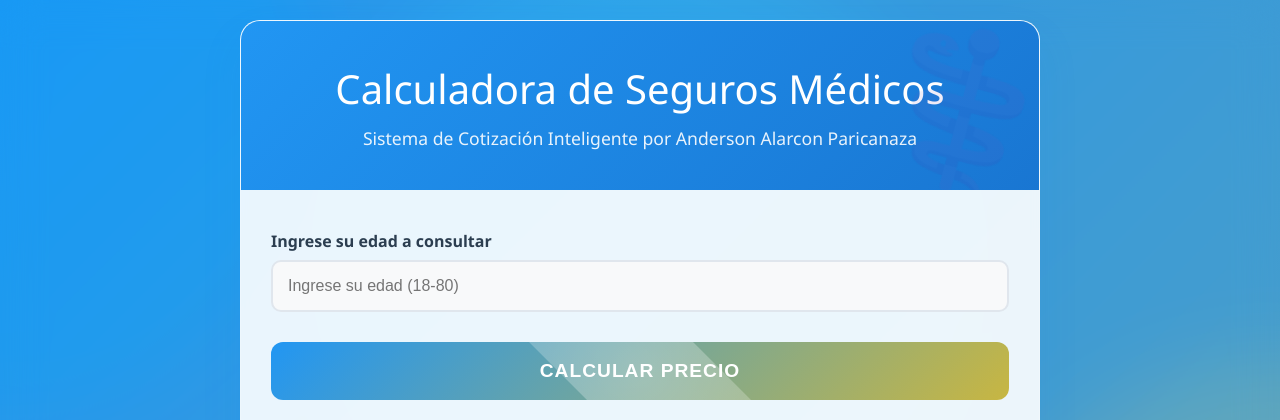
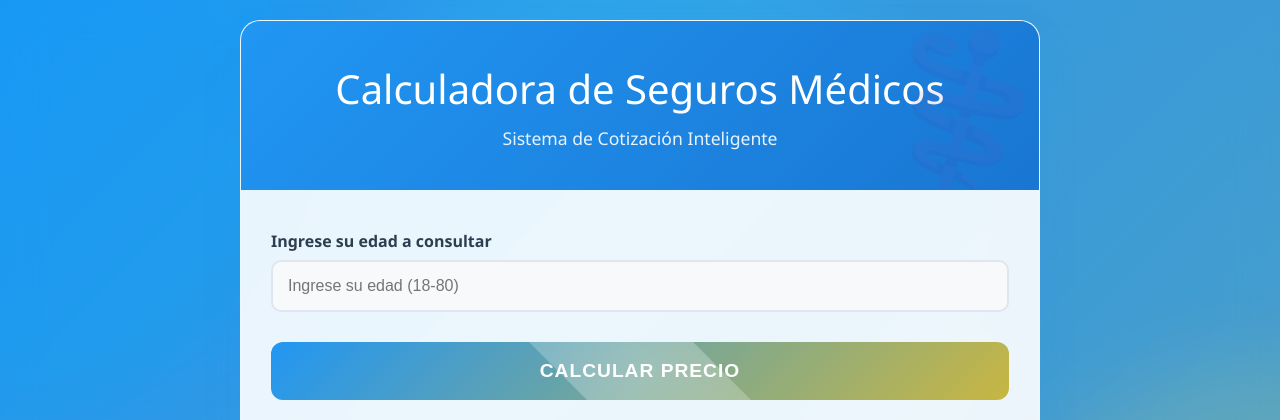
Before and after one commit to Cooperfinesi2022/trabajo-final-flask, a Flask app: template templates/index.html in a window 1280 px wide. Shown: the top 420 px of the page. Run offline with Flask 3, Linux system fonts and the light colour scheme; the template is opened without the code that fills it, so the values that code supplies are empty; parts of the project's set-up code (start-up, migrations or seed data) failed here and were passed over.

Commit message:
Trabajo Final

```diff
--- a/templates/index.html
+++ b/templates/index.html
@@ -55,7 +55,7 @@
     <div class="container">
         <div class="header">
             <h1>Calculadora de Seguros Médicos</h1>
-            <p>Sistema de Cotización Inteligente por Anderson Alarcon Paricanaza</p>
+            <p>Sistema de Cotización Inteligente</p>
         </div>
         <div class="form-container">
             <form id="medical-calculator" method="POST">
```
